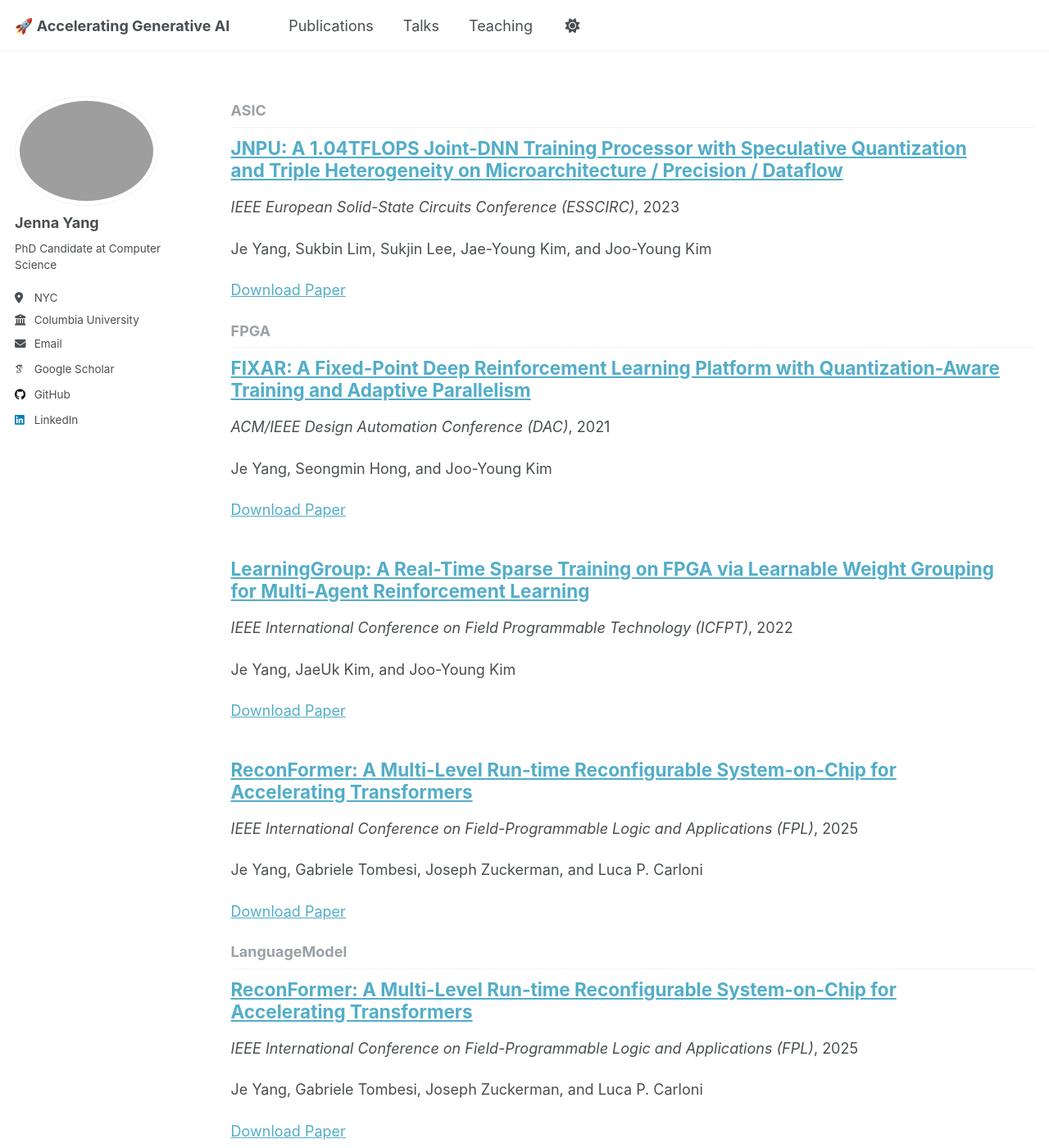
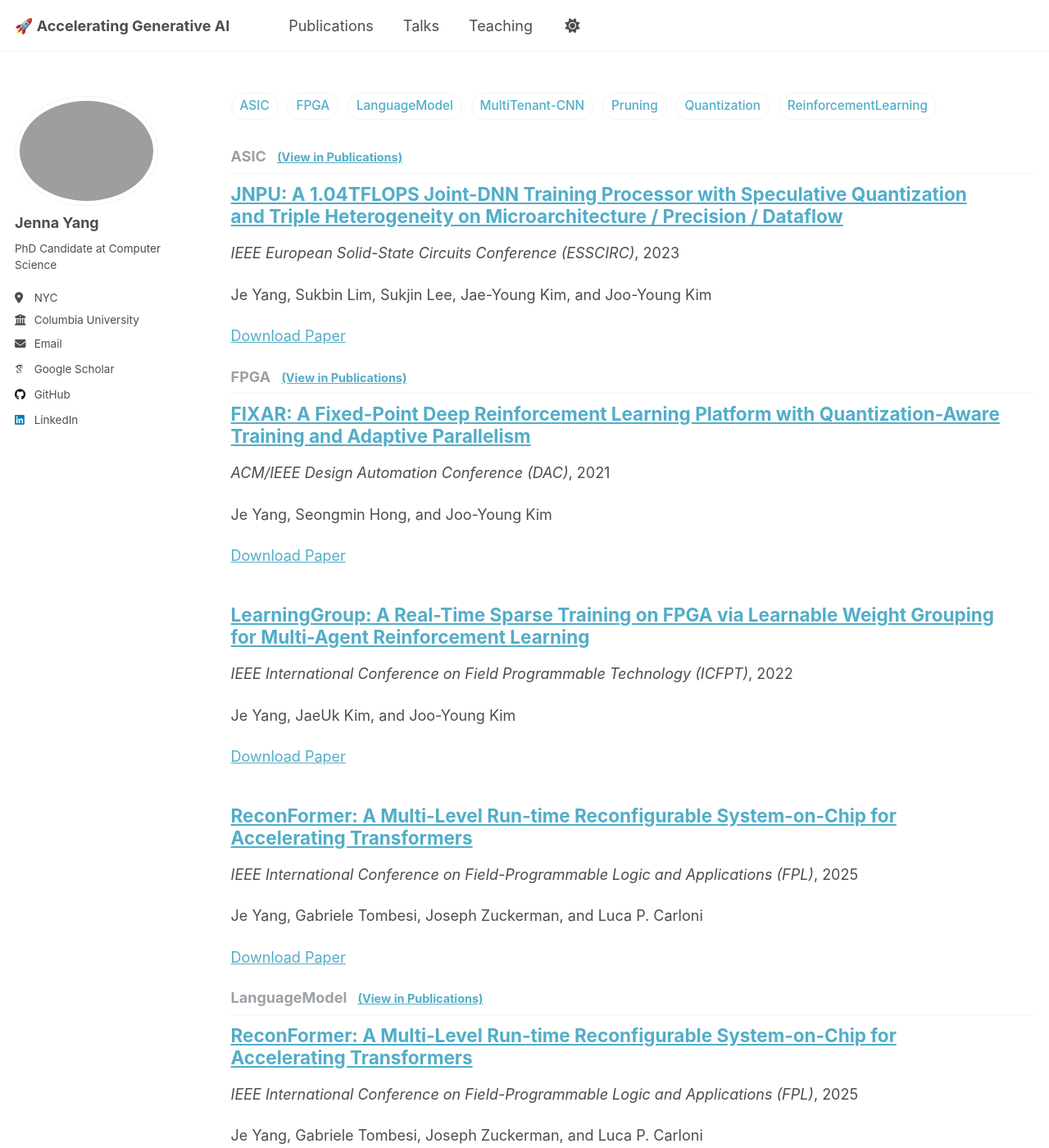
Before and after one commit to jenna-yang/jenna-yang.github.io, a Jekyll site: the page built from _pages/tag-archive.html, in a window 1280 px wide and 1400 px high. Shown: the whole window at 82% size. Built offline with Jekyll 4.4.1, drawn with Linux system fonts in a browser that asks for light colours; some web fonts are replaced; some of the changed text lies outside the part shown.

Commit message:
fixing publication table link

```diff
--- a/_pages/tag-archive.html
+++ b/_pages/tag-archive.html
@@ -8,8 +8,48 @@ author_profile: true
 {% include base_path %}
 {% include group-by-array collection=site.publications field="tags" %}
 
+{%- comment -%}
+상단에 "태그 인덱스" 칩을 만들어서 /publications/#<slug> 로 바로 이동
+{%- endcomment -%}
+<style>
+.tags-nav {
+  display: flex;
+  flex-wrap: wrap;
+  gap: .5rem .6rem;
+  margin: .25rem 0 1.25rem 0;
+  padding: 0;
+  list-style: none;
+}
+.tags-nav a {
+  display: inline-block;
+  padding: 4px 10px;
+  border-radius: 9999px;
+  font-size: 0.85rem;
+  font-weight: 500;
+  text-decoration: none;
+  border: 1px solid var(--global-border-color, #e5e5e5);
+}
+</style>
+
+<ul class="tags-nav">
+  {%- for tag in group_names -%}
+    {%- assign slug = tag | slugify -%}
+    <li><a href="{{ '/publications/#' | append: slug | relative_url }}">{{ tag }}</a></li>
+  {%- endfor -%}
+</ul>
+
+{%- comment -%}
+아래는 기존처럼 태그별로 글을 나열하되,
+h2 옆에 "View in Publications" 링크를 추가해서도 이동 가능하게 함
+{%- endcomment -%}
 {% for tag in group_names %}
-  <h2 id="{{ tag | slugify }}" class="archive__subtitle">{{ tag }}</h2>
+  {% assign slug = tag | slugify %}
+  <h2 id="{{ slug }}" class="archive__subtitle">
+    {{ tag }}
+    <a href="{{ '/publications/#' | append: slug | relative_url }}"
+       style="font-size:.8em; margin-left:.5rem;">(View in Publications)</a>
+  </h2>
+
   {% assign posts = group_items[forloop.index0] %}
   {% for post in posts %}
     {% include archive-single.html %}
```
